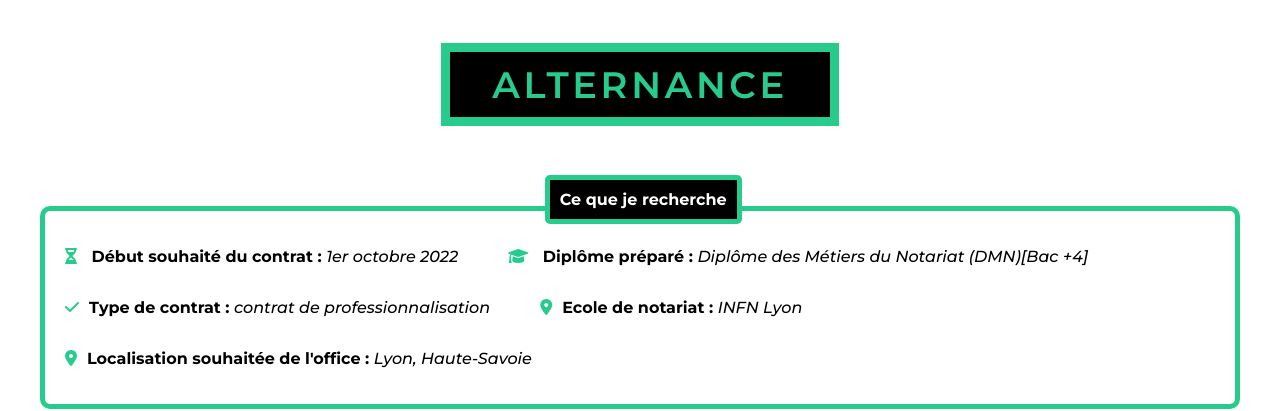
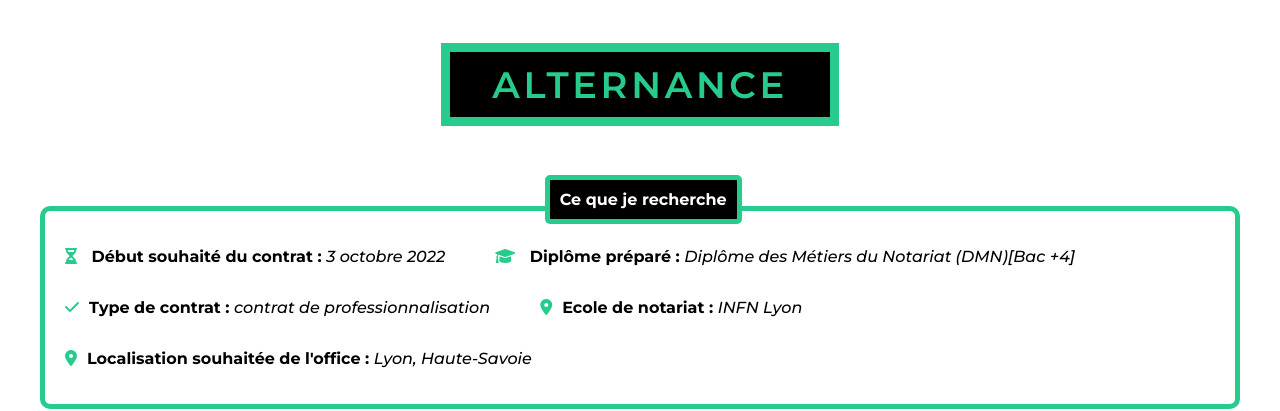
Before and after one commit to FlorineJacquard/alternance-DMN, a website: page index.html in a window 1280 px wide. Shown: the part 414-825 px from the top of the page. Drawn offline with Linux system fonts and the light colour scheme.

Commit message:
Update index.html

```diff
--- a/index.html
+++ b/index.html
@@ -46,7 +46,7 @@
         <section id="call-to-action">
             <h2 id="title-want"> Ce que je recherche </h2>
             <div>
-                <p><i class="fa-solid fa-hourglass"></i> Début souhaité du contrat : <span> 1er octobre 2022</span></p>
+                <p><i class="fa-solid fa-hourglass"></i> Début souhaité du contrat : <span> 3 octobre 2022</span></p>
             </div>
             <div id="degree">
 
```
